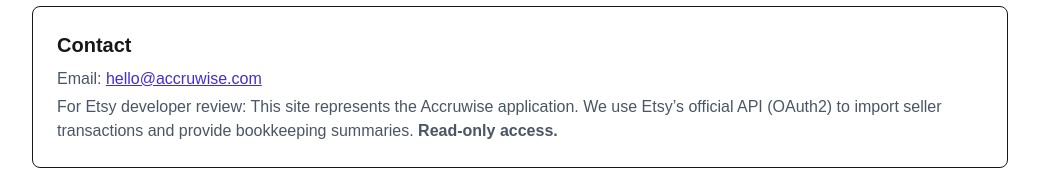
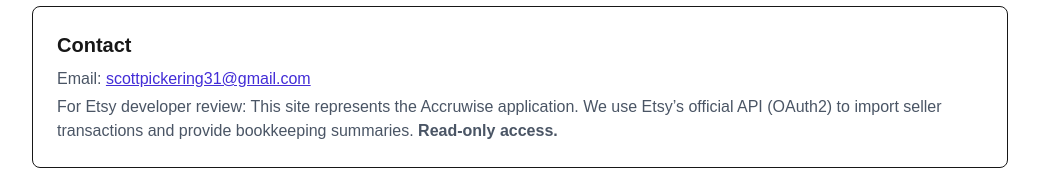
Before and after one commit to scottpickering31/markettaxpro-landing, a Next.js app: page / in a window 1280 px wide. Shown: the part 466-636 px from the top of the page, without its empty margins (120-1159 px from the left). Built offline with nearby package versions, Linux system fonts and the light colour scheme.

Commit message:
changed email adress

```diff
--- a/src/app/page.tsx
+++ b/src/app/page.tsx
@@ -43,7 +43,7 @@
             className="text-indigo-700 underline"
             href="mailto:hello@accruwise.com"
           >
-            hello@accruwise.com
+            scottpickering31@gmail.com
           </a>
         </p>
         <p className="mt-1 text-gray-600">
```
